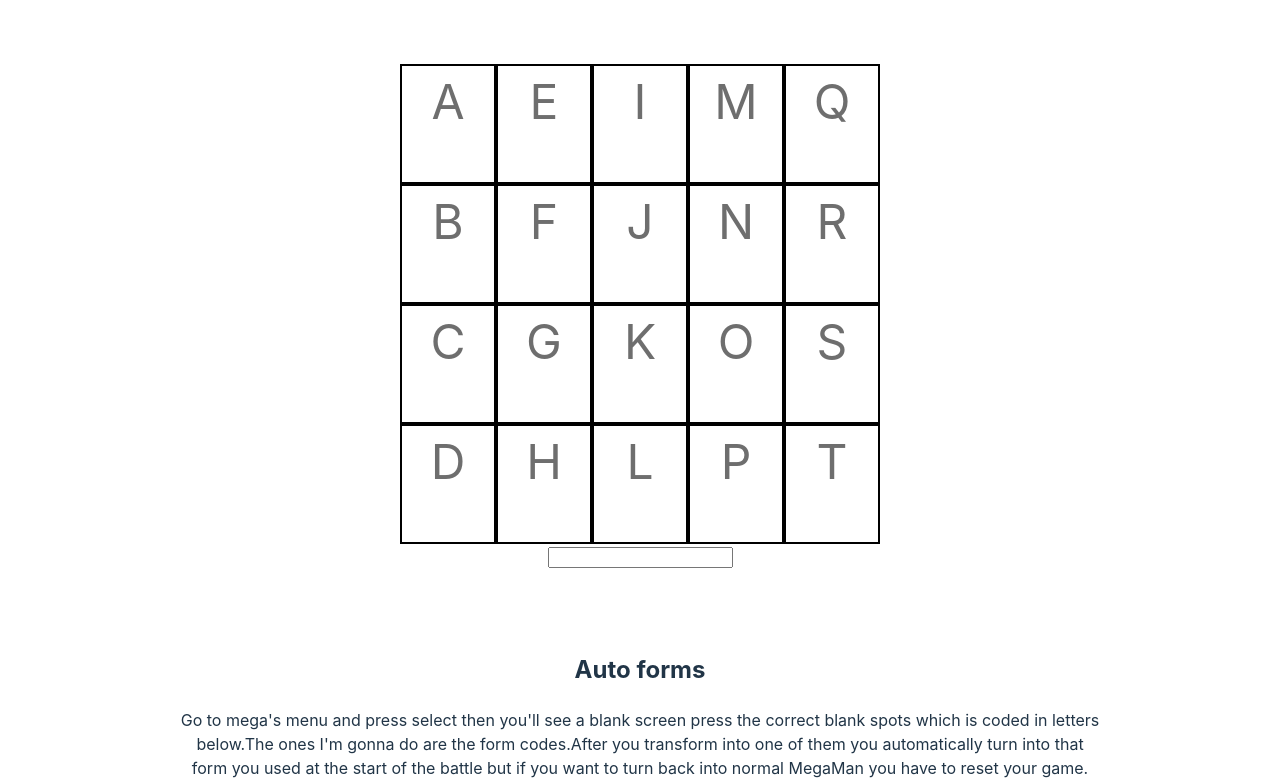
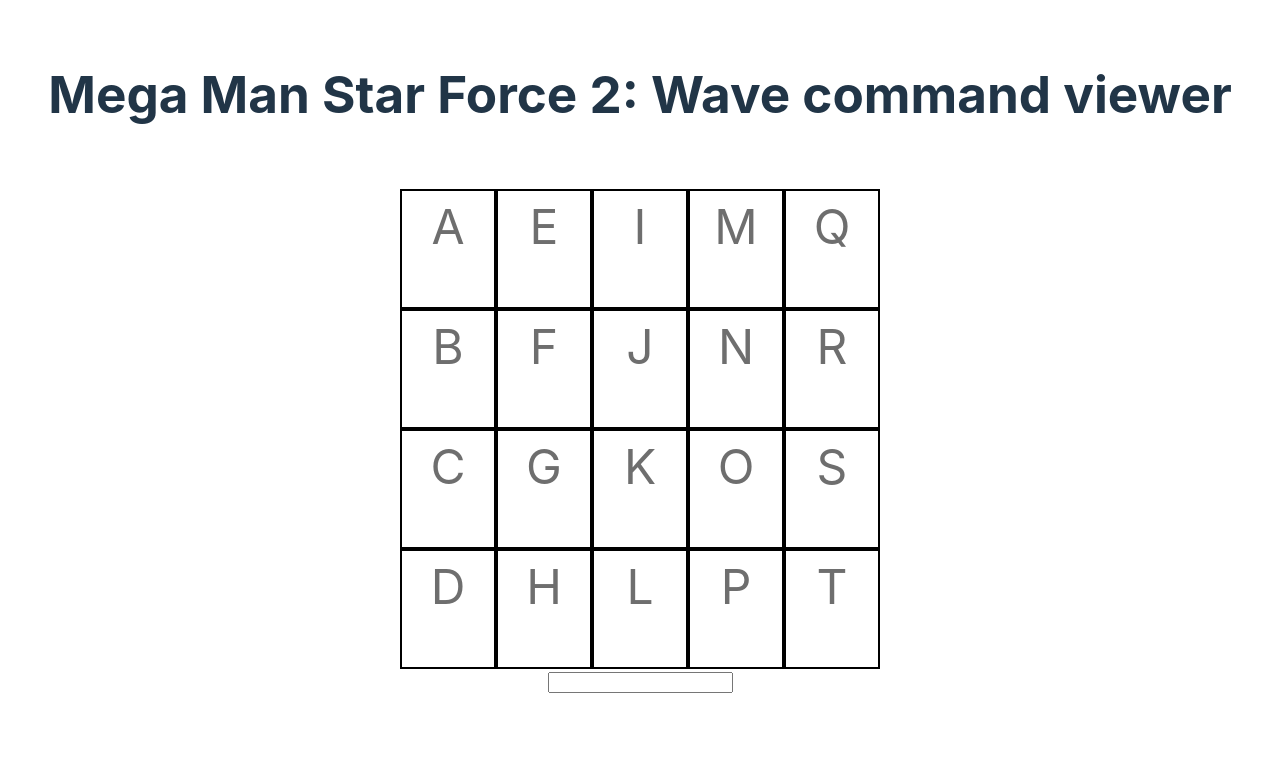
Before and after one commit to benaveld/megaman-starforce-2-wave-command-card, a React (Vite) app: page / in a window 1280 px wide. Shown: the top 783 px of the page. Built offline with nearby package versions, Linux system fonts and the light colour scheme.

Commit message:
Add title

```diff
--- a/src/App.tsx
+++ b/src/App.tsx
@@ -8,6 +8,7 @@
   const [cardCode, setCardCode] = useState("");
   return (
     <>
+      <h1>Mega Man Star Force 2: Wave command viewer</h1>
       <div className="card">
         <WaveCommand value={cardCode} className="wave-command-grid" />
         <input
```
